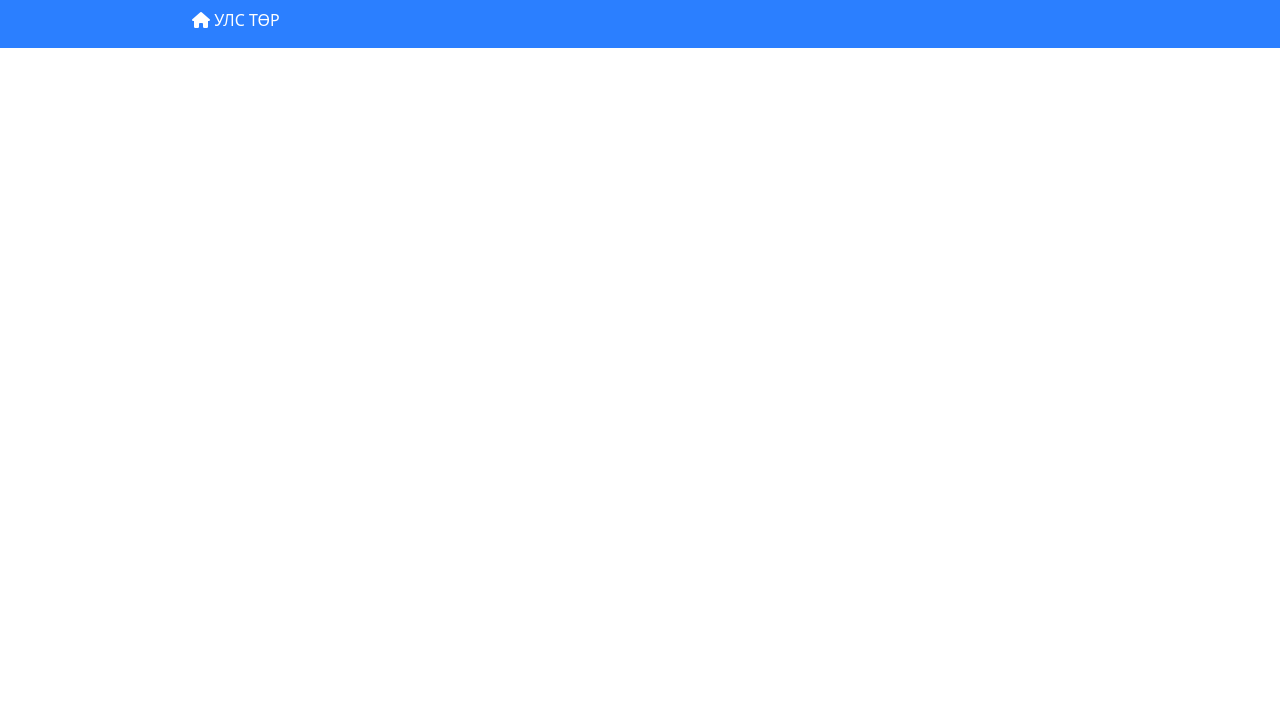
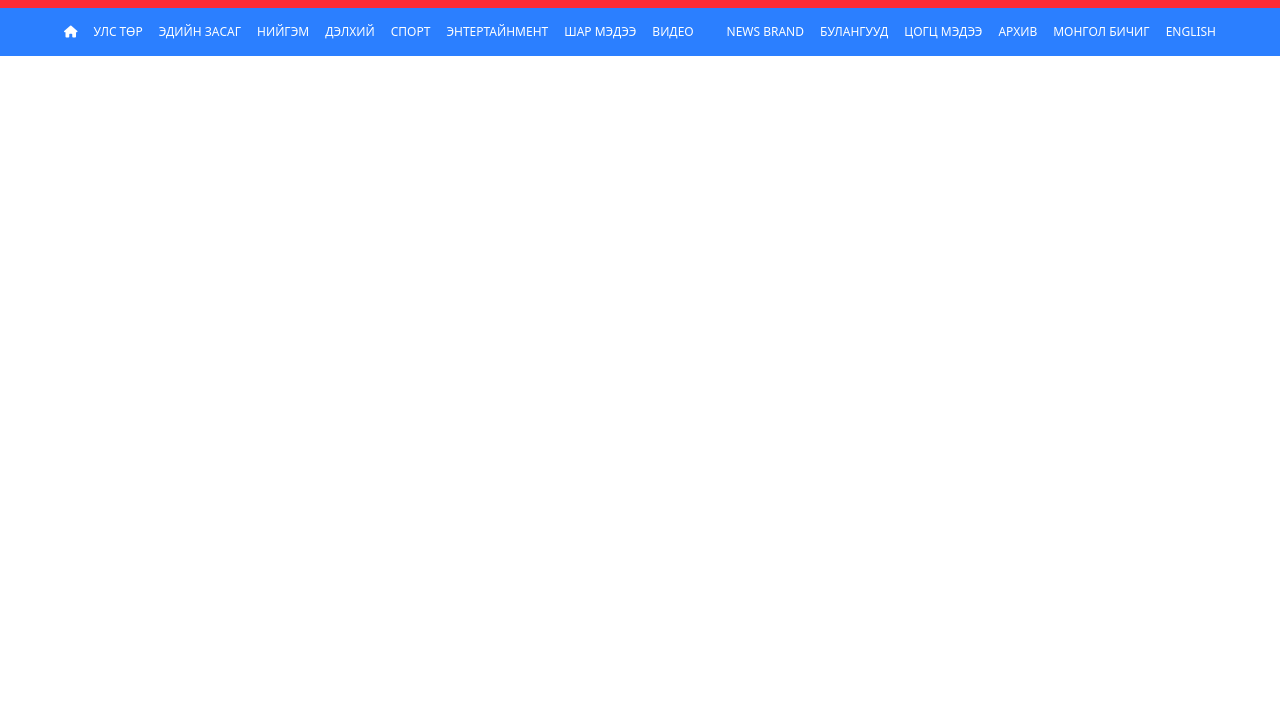
Before and after one commit to chinzorigdev/mongolz, a plain HTML site: page news.html in a window 1280 px wide. Shown: the part 88-800 px from the top of the page. Drawn offline with nearby package versions, Linux system fonts and the light colour scheme.

Commit message:
Update links and enhance layout for product and news pages

```diff
--- a/news.html
+++ b/news.html
@@ -14,7 +14,7 @@
     <!-- Header -->
     <header class="">
       <div class="bg-red-500">
-        <div class="max-w-4xl mx-auto flex items-center justify-between py-4">
+        <div class="max-w-6xl mx-auto flex items-center justify-between py-6">
           <!-- Logo -->
           <div class="flex items-center">
             <a href="#" class="block">
@@ -87,12 +87,59 @@
       </div>
     </header>
     <nav class="bg-blue-500 text-white">
-      <div class="max-w-4xl mx-auto flex items-center justify-between py-4">
-        <div>
+      <div class="max-w-6xl mx-auto flex items-center justify-between py-4">
+        <div class="flex items-center space-x-4 text-xs">
           <a href="#">
             <i class="fa-solid fa-house"></i>
           </a>
-          <a href="#">УЛС ТӨР</a>
+          <ul class="flex items-center space-x-4">
+            <li>
+              <a href="#">УЛС ТӨР</a>
+            </li>
+            <li>
+              <a href="#">ЭДИЙН ЗАСАГ</a>
+            </li>
+            <li>
+              <a href="#">НИЙГЭМ</a>
+            </li>
+            <li>
+              <a href="#">ДЭЛХИЙ</a>
+            </li>
+            <li>
+              <a href="#">СПОРТ</a>
+            </li>
+            <li>
+              <a href="#">ЭНТЕРТАЙНМЕНТ</a>
+            </li>
+            <li>
+              <a href="#">ШАР МЭДЭЭ</a>
+            </li>
+            <li>
+              <a href="#">ВИДЕО</a>
+            </li>
+          </ul>
+        </div>
+        <div class="">
+          <ul class="flex items-center space-x-4 text-xs">
+            <li>
+              <a href="#">NEWS BRAND</a>
+            </li>
+            <li>
+              <a href="#">БУЛАНГУУД</a>
+            </li>
+            <li>
+              <a href="#">ЦОГЦ МЭДЭЭ</a>
+            </li>
+            <li>
+              <a href="#">АРХИВ</a>
+            </li>
+            <li>
+              <a href="#">МОНГОЛ БИЧИГ</a>
+            </li>
+            <li>
+              <a href="#">ENGLISH</a>
+            </li>
+          </ul>
         </div>
       </div>
     </nav>
```
Also changed, not shown: index.html (+2 -2 lines), product.html (+6 -4 lines).
